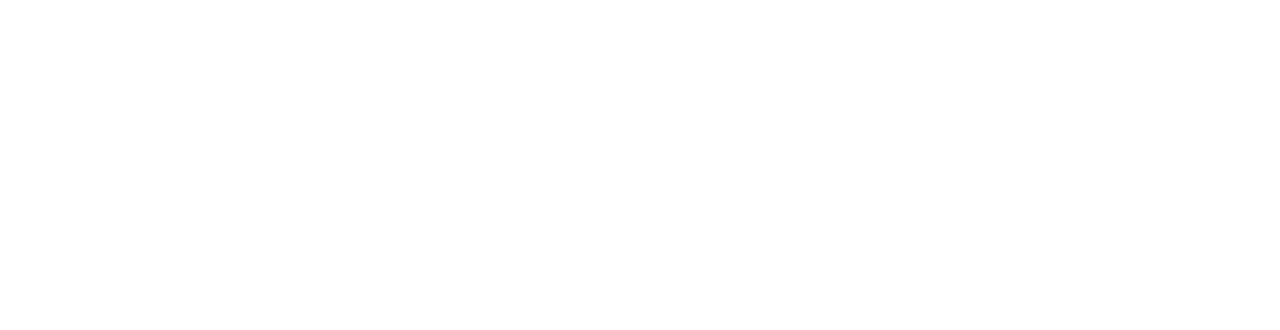
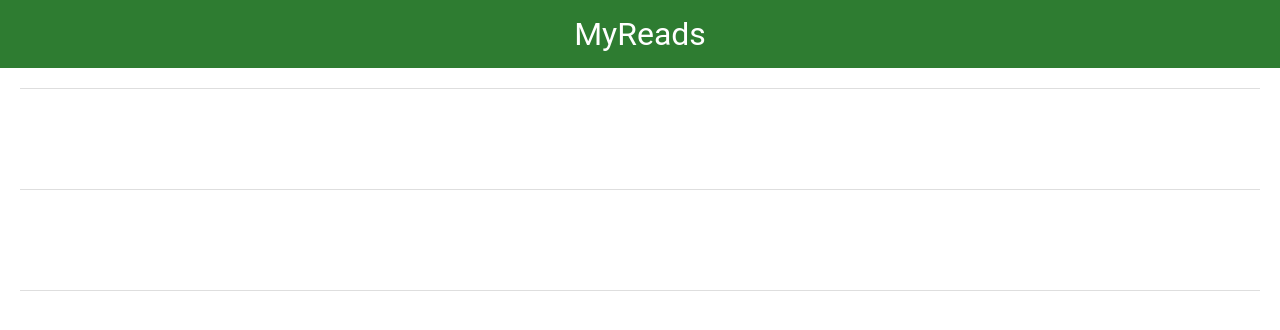
Before and after one commit to jv88899/myreads, a React (Create React App) app: page / in a window 1280 px wide. Shown: the top 330 px of the page. Built offline with nearby package versions, Linux system fonts and the light colour scheme.

Commit message:
components working

```diff
--- a/src/App.js
+++ b/src/App.js
@@ -9,6 +9,14 @@
   render() {
     return (
       <div className="app">
+        <Route exact path="/" render={() => (
+          <BookShelf
+          />
+        )} />
+        <Route path="/search" render={() => (
+          <SearchPage
+          />
+        )} />
       </div>
     )
   }
--- a/src/BookShelf.js
+++ b/src/BookShelf.js
@@ -1,9 +1,24 @@
 import React from 'react';
+import Shelf from './Shelf';
+import { Link } from 'react-router-dom';
 
 class BookShelf extends React.Component {
     render() {
         return (
             <div className="list-books">
+                <div className="list-books-title">
+                    <h1>MyReads</h1>
+                </div>
+                <div className="list-books-content">
+                    <div>
+                        <Shelf
+                        />
+                        <Shelf
+                        />
+                        <Shelf
+                        />
+                    </div>
+                </div>
             </div>
         )
     }
--- a/src/Shelf.js
+++ b/src/Shelf.js
@@ -1,9 +1,16 @@
 import React from 'react';
+import Book from './Book';
 
 class Shelf extends React.Component {
     render() {
         return (
             <div className="bookshelf">
+                <h2 className="bookshelf-title"></h2>
+                <div className="bookshelf-books">
+                    <ol className="books-grid">
+                        <Book />
+                    </ol>
+                </div>
             </div>
         )
     }
--- a/src/index.js
+++ b/src/index.js
@@ -2,6 +2,7 @@
 import ReactDOM from 'react-dom';
 import { BrowserRouter } from 'react-router-dom';
 import App from './App';
+import './App.css';
 import './index.css';
 import registerServiceWorker from './registerServiceWorker';
 
```
